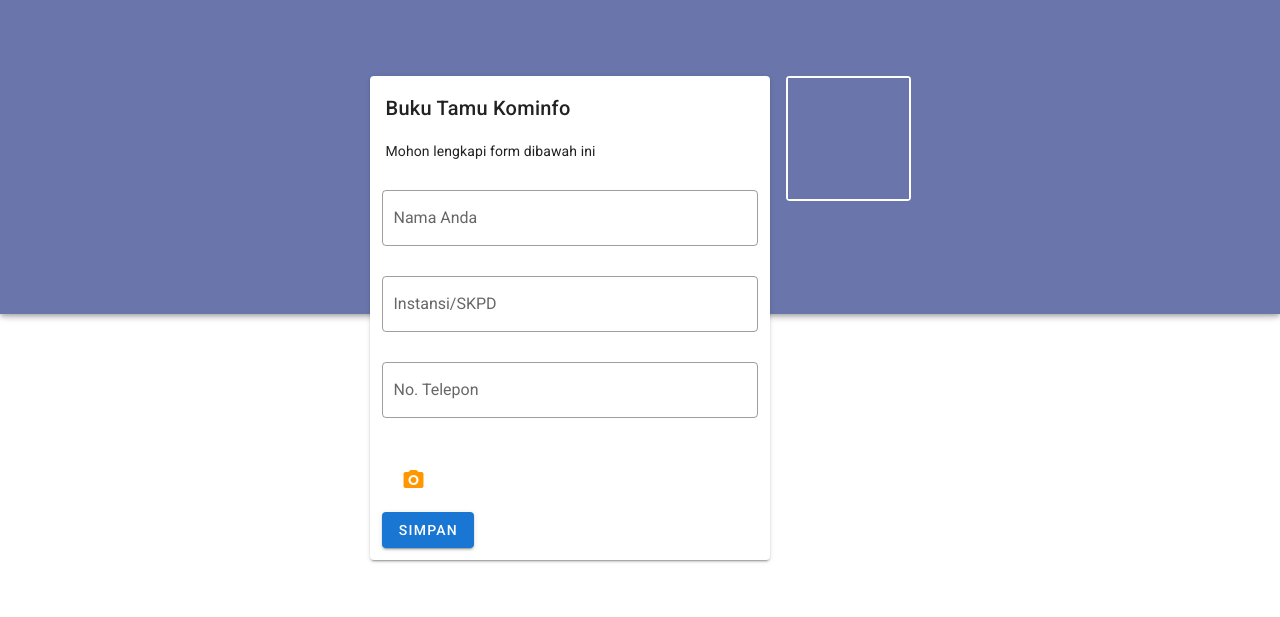
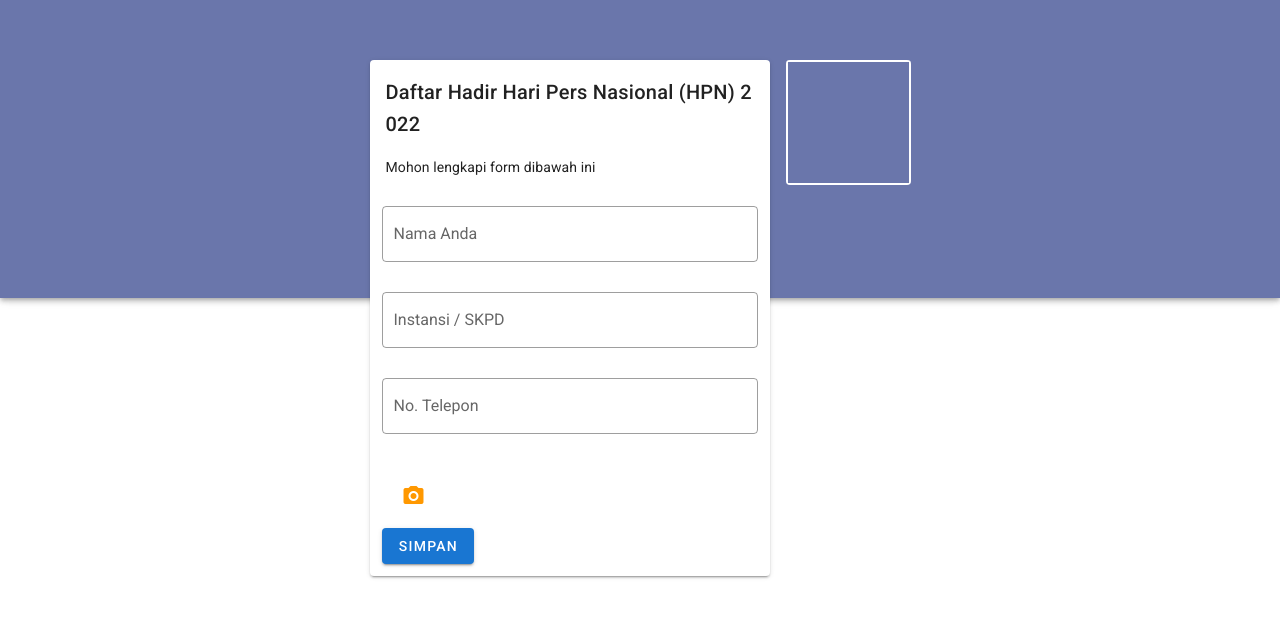
Before and after one commit to pringgojs/nuxt-bukutamu, a Nuxt app: page /form in a window 1280 px wide. Shown: the part 107-724 px from the top of the page. Built offline with nearby package versions, Linux system fonts and the light colour scheme.

Commit message:
fix data binding

```diff
--- a/package.json
+++ b/package.json
@@ -18,6 +18,7 @@
     "vue": "^2.6.14",
     "vue-server-renderer": "^2.6.14",
     "vue-template-compiler": "^2.6.14",
+    "vue-web-cam": "^1.9.0",
     "vuetify": "^2.6.1",
     "webpack": "^4.46.0"
   },
--- a/pages/form.vue
+++ b/pages/form.vue
@@ -6,8 +6,9 @@
           <v-card-title> {{ title }} </v-card-title>
           <v-card-text>Mohon lengkapi form dibawah ini</v-card-text>
           <v-col>
-            <v-text-field label="Nama Anda" outlined></v-text-field>
-            <v-text-field label="Instansi/SKPD" outlined></v-text-field>
+            <!-- <vue-web-camp ref="webcam" /> -->
+            <v-text-field :label="labels.name" outlined></v-text-field>
+            <v-text-field :label="labels.institution" outlined></v-text-field>
             <v-text-field
               type="number"
               label="No. Telepon"
@@ -45,9 +46,14 @@
 
 <script>
 export default {
-  data: function () {
+  data() {
     return {
-      title: 'Buku Tamu Kominfo',
+      title: 'Daftar Hadir Hari Pers Nasional (HPN) 2022',
+      labels: {
+        name: 'Nama Anda',
+        institution: 'Instansi / SKPD',
+        phone: 'No. Telepon',
+      },
     }
   },
   methods: {
```
Also changed, not shown: 1 other file (tests, documents, lock files or other folders).
